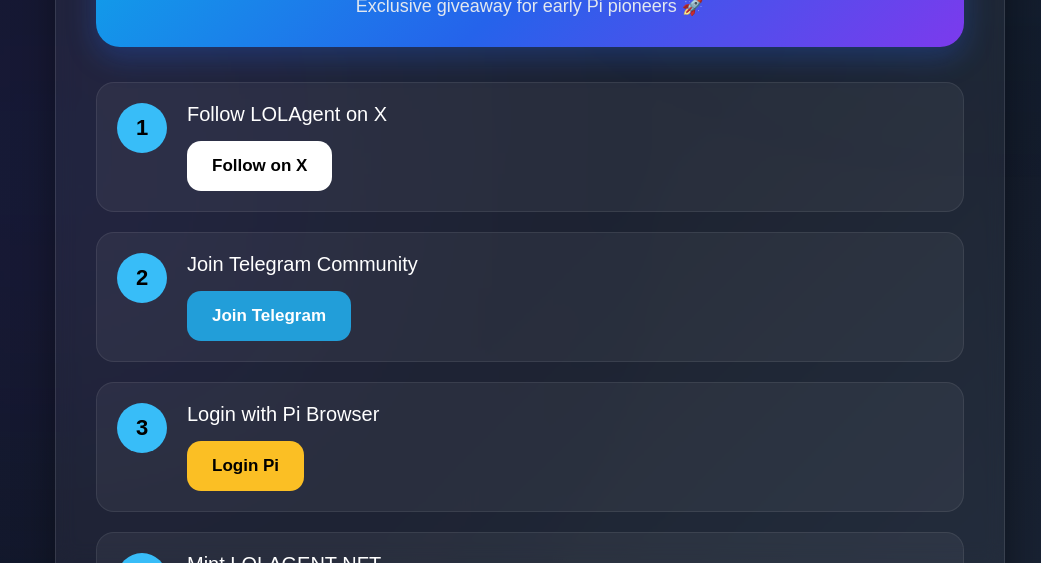
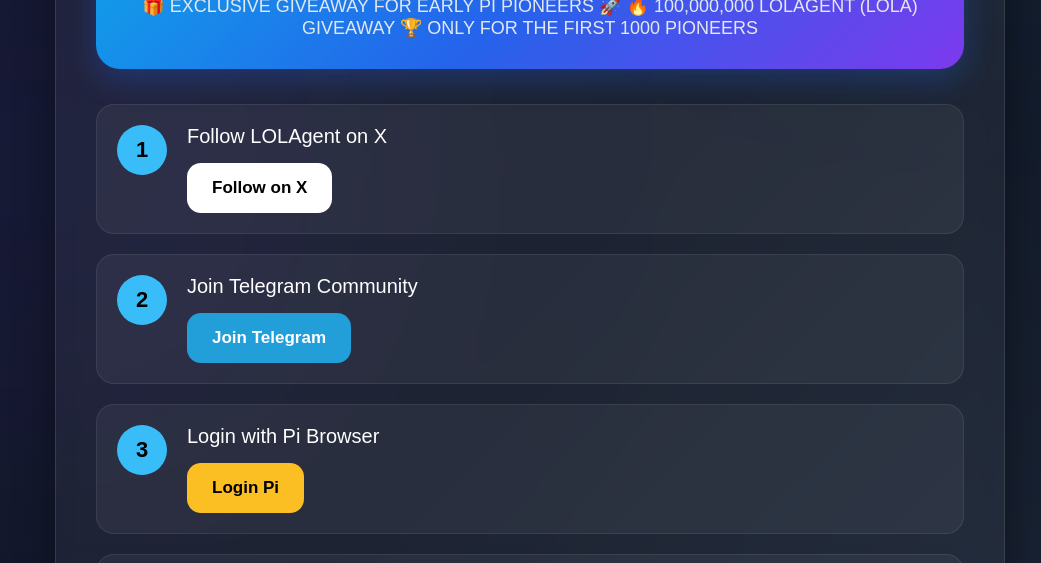
Before and after one commit to mursidi93/lolagent, a website: page index.html in a window 1280 px wide. Shown: the part 537-1100 px from the top of the page, without its empty margins (110-1151 px from the left). Drawn offline with Linux system fonts and the light colour scheme; a script that the page names is missing.

Commit message:
Update index.html

```diff
--- a/index.html
+++ b/index.html
@@ -483,7 +483,10 @@ AI Agents × Meme Culture × Pi Network
 </h2>
 
 <p>
-Exclusive giveaway for early Pi pioneers 🚀
+🎁 EXCLUSIVE GIVEAWAY FOR EARLY PI PIONEERS 🚀
+
+🔥 100,000,000 LOLAGENT (LOLA) GIVEAWAY
+🏆 ONLY FOR THE FIRST 1000 PIONEERS
 </p>
 
 </div>
```
